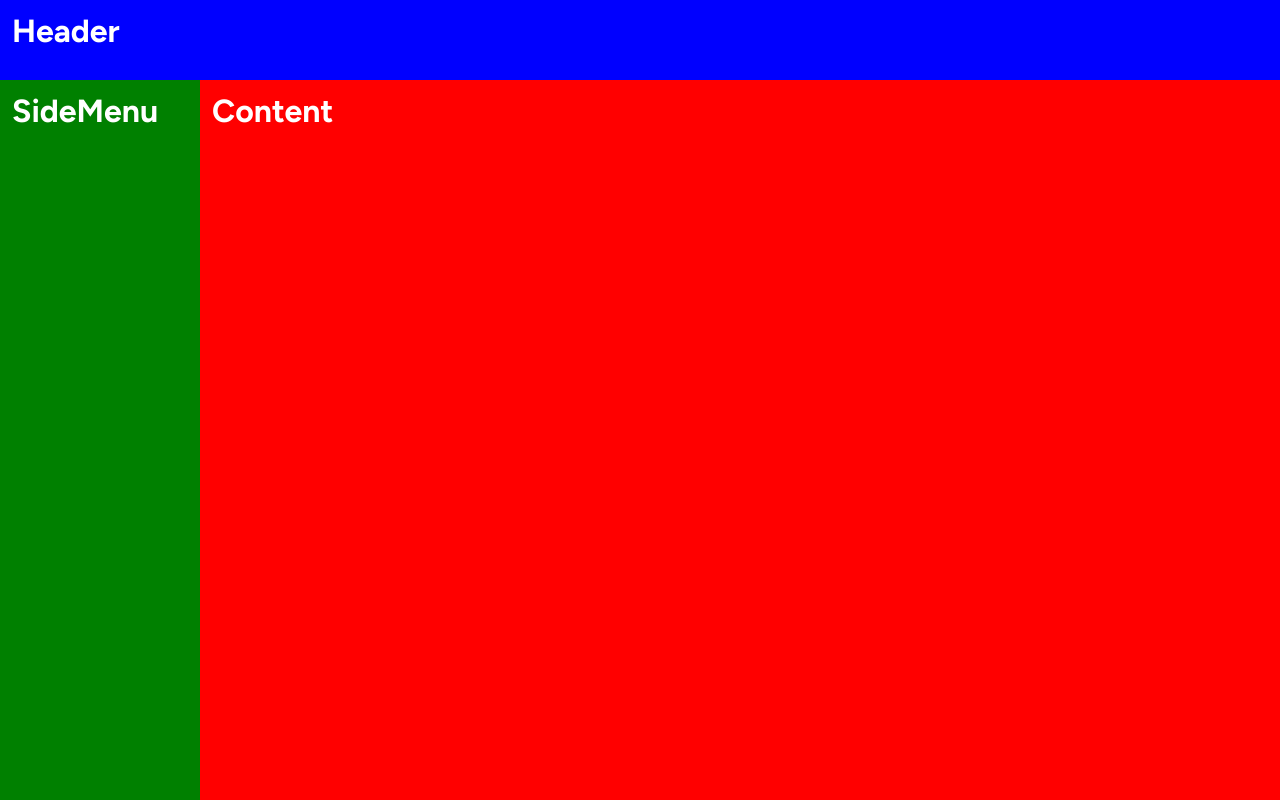
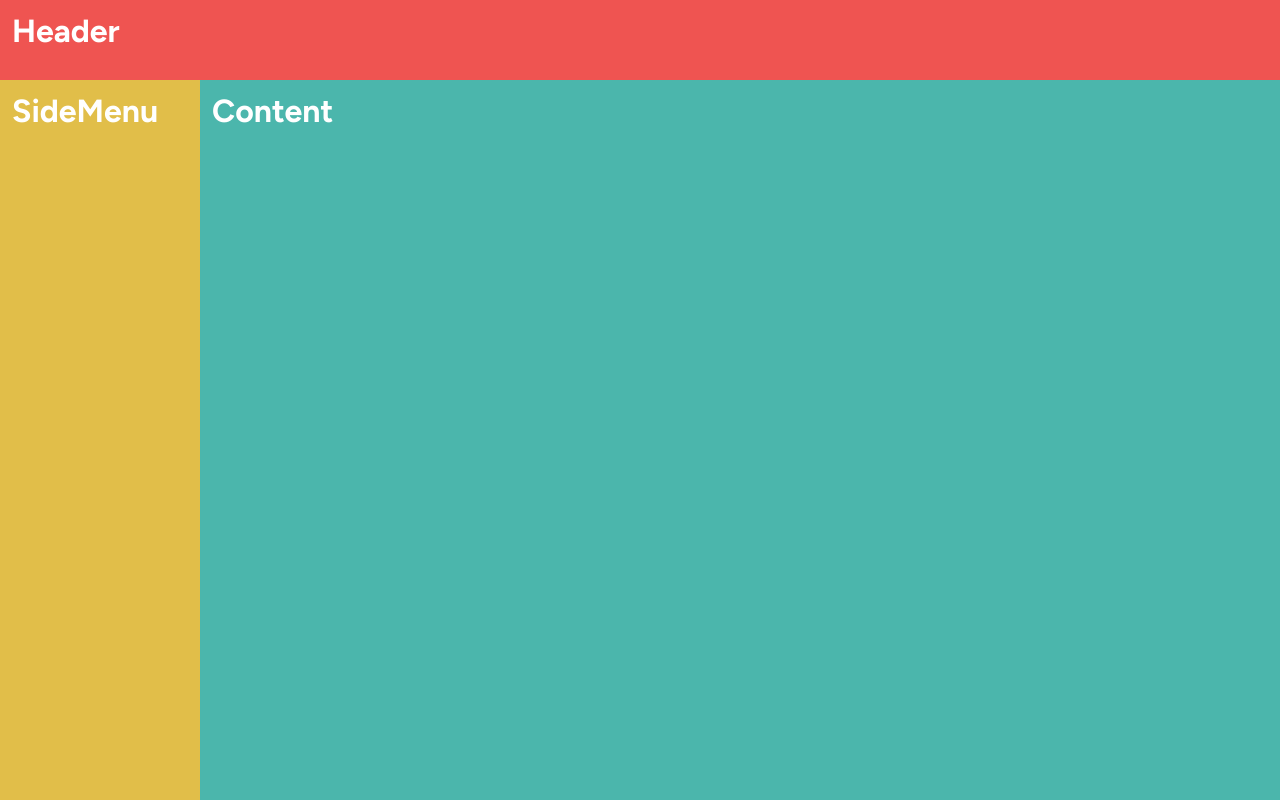
Before and after one commit to glhrmoura/grid-layout, a React (Vite) app: page / in a window 1280 px wide. Built offline with nearby package versions, Linux system fonts and the light colour scheme.

Commit message:
feat: update styles

```diff
--- a/index.html
+++ b/index.html
@@ -3,7 +3,7 @@
 
 <head>
   <meta charset="UTF-8" />
-  <link rel="icon" type="image/svg+xml" href="/vite.svg" />
+  <link rel="icon" type="image/png" href="/favicon.png" />
   <meta name="viewport" content="width=device-width, initial-scale=1.0" />
   <link rel="preconnect" href="https://fonts.googleapis.com">
   <link rel="preconnect" href="https://fonts.gstatic.com" crossorigin>
--- a/src/components/Content.tsx
+++ b/src/components/Content.tsx
@@ -5,7 +5,7 @@ const Container = styled.div`
   padding: 12px;
   font-size: 32px;
   font-weight: 700;
-  background-color: red;
+  background-color: #4BB6AC;
 `;
 
 const Content: React.FC = () => {
--- a/src/components/Header.tsx
+++ b/src/components/Header.tsx
@@ -5,7 +5,7 @@ const Container = styled.header`
   padding: 12px;
   font-size: 32px;
   font-weight: 700;
-  background-color: blue;
+  background-color: #EF5451;
 `;
 
 const Header: React.FC = () => {
--- a/src/components/SideMenu.tsx
+++ b/src/components/SideMenu.tsx
@@ -5,7 +5,7 @@ const Container = styled.aside`
   padding: 12px;
   font-size: 32px;
   font-weight: 700;
-  background-color: green;
+  background-color: #e1be49;
 `;
 
 const SideMenu: React.FC = () => {
```
Also changed, not shown: public/favicon.png (added).
